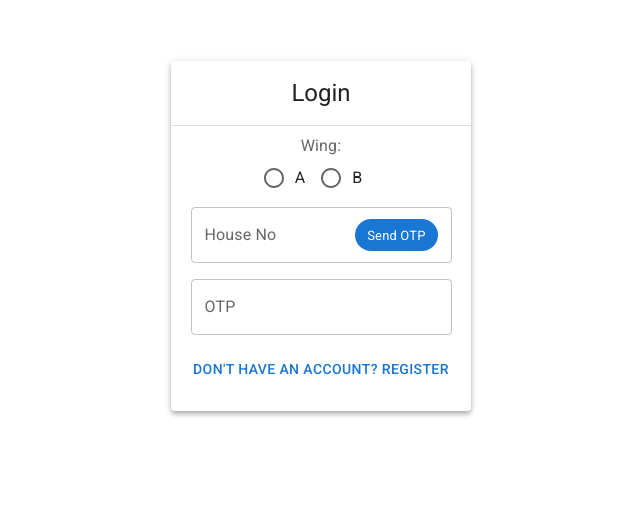
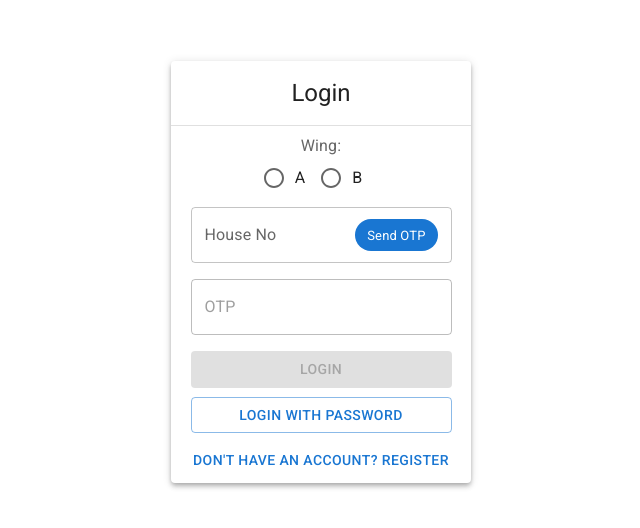
Before and after one commit to MayankG-07/Milk-Delivery, a React (Vite) app in the folder web/: page / in a window 1280 px wide. Shown: the part 134-662 px from the top of the page, without its empty margins (319-959 px from the left). Built offline with nearby package versions, Linux system fonts and the light colour scheme.

Commit message:
Login Complete
Completed login part; remaining to add code for redirection to user dashboard.
Remaining to add code for register part.

```diff
--- a/web/index.html
+++ b/web/index.html
@@ -4,7 +4,7 @@
     <meta charset="UTF-8" />
     <link rel="icon" type="image/svg+xml" href="/vite.svg" />
     <meta name="viewport" content="width=device-width, initial-scale=1.0" />
-    <title>Vite + React</title>
+    <title>Milk Delivery</title>
   </head>
   <body>
     <div id="root"></div>
--- a/web/src/components/home/Login.jsx
+++ b/web/src/components/home/Login.jsx
@@ -28,8 +28,72 @@ export const Login = () => {
 
   const [loginWithOtp, setLoginWithOtp] = useState(true);
   const [otpSent, setOtpSent] = useState({ isOtpSent: false, value: null });
-  const [otp, setOtp] = useState(null);
+  const [otp, setOtp] = useState("");
   const [otpLoading, setOtpLoading] = useState(false);
+  const [loginLoading, setLoginLoading] = useState(false);
+
+  const handleSendOtp = () => {
+    if (!houseNo) {
+      alert("Enter valid details");
+      return;
+    }
+
+    setOtpLoading(true);
+    axios
+      .patch(`${url}/api/get_otp`, {
+        wing: wing,
+        houseno: houseNo,
+      })
+      .then((res) => {
+        if (res.data.success) {
+          setOtpLoading(false);
+          setOtpSent({ isOtpSent: true, value: res.data.data.otp });
+        } else if (res.data.error === "INVALID_CREDS") {
+          setOtpLoading(false);
+          alert("Invalid details");
+        } else {
+          setOtpLoading(false);
+          alert("An error occurred");
+          console.log(res.data.error);
+        }
+      })
+      .catch((error) => {
+        setOtpLoading(false);
+        alert("An error occurred");
+        console.log(error);
+      });
+  };
+
+  const handleLoginOtp = () => {
+    setLoginLoading(true);
+    axios
+      .patch(`${url}/api/login/otp`, {
+        wing: wing,
+        houseno: houseNo,
+        otp: otp,
+      })
+      .then((res) => {
+        if (res.data.success) {
+          login();
+          return;
+        } else if (res.data.error === "INVALID_OTP") {
+          setLoginLoading(false);
+          alert("Invalid OTP");
+          return;
+        } else {
+          setLoginLoading(false);
+          alert("An error occurred");
+          console.log(res.data.error);
+          return;
+        }
+      })
+      .catch((error) => {
+        setLoginLoading(false);
+        alert("An error occurred");
+        console.log(error);
+        return;
+      });
+  };
 
   const handleLoginPassword = () => {
     if (showPassword) {
@@ -41,46 +105,50 @@ export const Login = () => {
       return;
     }
 
-    let _wing = wing;
-    let _houseNo = houseNo;
-    let _password = password;
+    // let _wing = wing;
+    // let _houseNo = houseNo;
+    // let _password = password;
 
-    setWing("");
-    setHouseNo("");
-    setPassword("");
+    // setWing("");
+    // setHouseNo("");
+    // setPassword("");
+
+    setLoginLoading(true);
 
     axios
       .patch(`${url}/api/login/password`, {
-        wing: _wing,
-        houseno: _houseNo,
-        password: _password,
+        wing: wing,
+        houseno: houseNo,
+        password: password,
       })
       .then((res) => {
         console.log(res);
         if (res.data.success) {
-          alert("Login successful");
+          login();
           return;
         } else if (res.data.error === "INVALID_CREDS") {
+          setLoginLoading(false);
           alert("Invalid details");
+          return;
         } else {
+          setLoginLoading(false);
           console.log(res.data);
           alert("Error occurred");
+          return;
         }
       })
       .catch((error) => {
+        setLoginLoading(false);
         alert("An error occurred");
         console.log(error);
+        return;
       });
   };
 
-  const handleSendOtp = () => {
-    setOtpLoading(true);
-  };
-
-  const handleLoginWithOtp = () => {
-    if (!loginWithOtp) {
-      setLoginWithOtp(true);
-    }
+  const login = () => {
+    setLoginLoading(false);
+    // alert("Login successful");
+    // TODO login code goes here
   };
 
   return (
@@ -89,7 +157,7 @@ export const Login = () => {
         Login
       </Typography>
       <Divider sx={{ marginBottom: 1 }} />
-      <FormControl>
+      <FormControl disabled={otpLoading}>
         <FormLabel>Wing:</FormLabel>
         <RadioGroup
           value={wing}
@@ -104,7 +172,14 @@ export const Login = () => {
         sx={{ marginLeft: 2, marginRight: 2, marginY: 1, width: "87%" }}
         value={houseNo}
         label="House No"
-        onChange={(event) => setHouseNo(event.target.value)}
+        onChange={(event) => {
+          if (!isNaN(parseInt(event.target.value))) {
+            setHouseNo(parseInt(event.target.value));
+          } else if (event.target.value === "") {
+            setHouseNo("");
+          }
+        }}
+        disabled={otpLoading}
         InputProps={
           loginWithOtp
             ? {
@@ -133,9 +208,14 @@ export const Login = () => {
         <>
           <TextField
             sx={{ marginLeft: 2, marginRight: 2, marginY: 1, width: "87%" }}
-            value={password}
+            value={otp}
             label="OTP"
-            onChange={(event) => setPassword(event.target.value)}
+            onChange={(event) => {
+              if (!isNaN(parseInt(event.target.value))) {
+                setOtp(parseInt(event.target.value));
+              }
+            }}
+            disabled={!otpSent.isOtpSent}
           />
         </>
       ) : (
@@ -159,23 +239,49 @@ export const Login = () => {
               ),
             }}
           />
+        </>
+      )}
 
+      <Box sx={{ position: "relative" }}>
         <Button
           variant="contained"
-            onClick={handleLoginPassword}
+          onClick={loginWithOtp ? handleLoginOtp : handleLoginPassword}
           sx={{ marginY: 1, width: "87%" }}
+          disabled={
+            loginLoading
+              ? true
+              : loginWithOtp
+              ? !houseNo || !otp || otp < 1000 || otp > 9999
+              : !houseNo || !password
+          }
         >
           Login
         </Button>
+        {loginLoading && (
+          <CircularProgress
+            size={24}
+            sx={{
+              color: "primary",
+              position: "absolute",
+              top: "50%",
+              left: "50%",
+              marginTop: "-12px",
+              marginLeft: "-12px",
+            }}
+          />
+        )}
+      </Box>
       <Button
         variant="outlined"
-            onClick={handleLoginWithOtp}
+        onClick={
+          loginWithOtp
+            ? () => setLoginWithOtp(false)
+            : () => setLoginWithOtp(true)
+        }
         sx={{ marginY: 0.15, width: "87%" }}
       >
-            Login with OTP
+        {loginWithOtp ? <>Login with Password</> : <>Login with OTP</>}
       </Button>
-        </>
-      )}
     </Box>
   );
 };
```
Also changed, not shown: 1 other file (tests, documents, lock files or other folders). Lines whose indentation alone changed are shown as unchanged.
